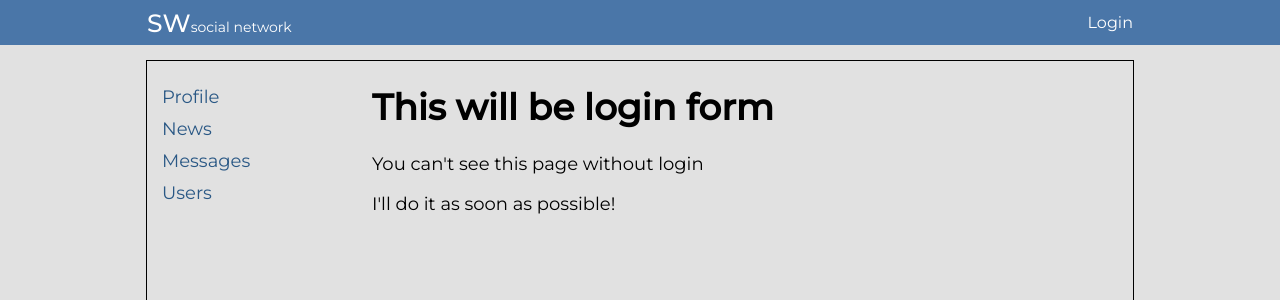
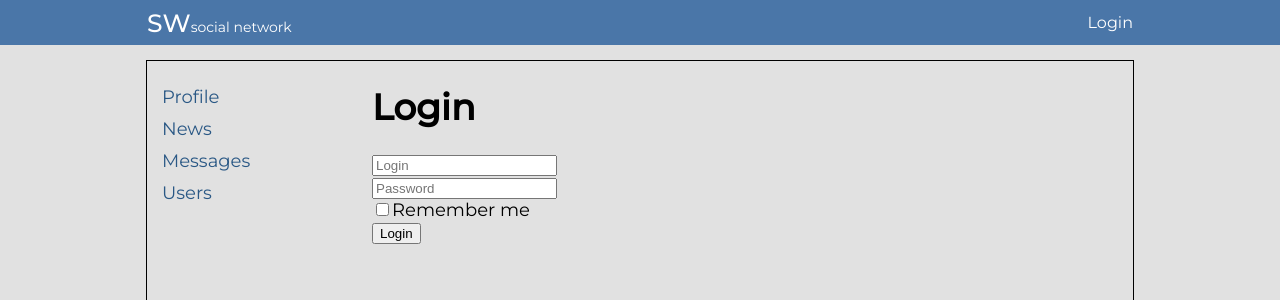
Before and after one commit to Sergey-lang/Social-TypeScript, a React (Create React App) app: page /#/login in a window 1280 px wide. Shown: the top 300 px of the page. Built offline with nearby package versions, Linux system fonts and the light colour scheme; no server answers.

Commit message:
L75 Login Form

```diff
--- a/package.json
+++ b/package.json
@@ -13,6 +13,7 @@
     "@types/react-dom": "^16.9.8",
     "@types/react-redux": "^7.1.9",
     "@types/react-router-dom": "^5.1.5",
+    "@types/redux-form": "^8.3.0",
     "@types/uuid": "^8.3.0",
     "axios": "^0.20.0",
     "react": "^16.13.1",
@@ -22,6 +23,7 @@
     "react-scripts": "3.4.3",
     "react-spring": "^8.0.27",
     "redux": "^4.0.5",
+    "redux-form": "^8.3.7",
     "redux-thunk": "^2.3.0",
     "typescript": "^3.7.5",
     "uuid": "^8.3.1"
--- a/src/API/auth-api.ts
+++ b/src/API/auth-api.ts
@@ -6,5 +6,12 @@ export const authAPI = {
          .then(response => {
             return response.data
          })
-   }
+   },
+   loginMe(email: string, password: string, rememberMe: boolean, captcha: boolean) {
+      return axiosInstance.post(`auth/login`, {email, password, rememberMe, captcha})
+   },
+
+   logoutMe() {
+      return axiosInstance.delete(`auth/login`,)
+   },
 }
--- a/src/API/profile-api.ts
+++ b/src/API/profile-api.ts
@@ -9,12 +9,12 @@ export const profileAPI = {
    },
 
    getUserStatus(userId: number) {
-      return axiosInstance.get(`/profile/status/${userId}`)
+      return axiosInstance.get(`profile/status/${userId}`)
          .then(res => res)
    },
 
    updateOwnProfileStatus(status: string) {
-      return axiosInstance.put<UpdateStatusType>(`/profile/status`, {status})
+      return axiosInstance.put<UpdateStatusType>(`profile/status`, {status})
          .then(res => {
             return res.data
          })
--- a/src/Redux/redux-store.tsx
+++ b/src/Redux/redux-store.tsx
@@ -4,12 +4,14 @@ import {dialogsReducer} from './dialogs-reducer'
 import {usersReducer} from './users-reducer'
 import {authReducer} from './auth-reducer'
 import thunkMiddleware from 'redux-thunk'
+import {reducer as formReducer} from 'redux-form'
 
 const rootReducer = combineReducers({
 	profileState: profileReducer,
 	dialogsState: dialogsReducer,
 	usersState: usersReducer,
 	authState: authReducer,
+	form: formReducer,
 })
 
 export type GlobalStateType = ReturnType<typeof rootReducer>
--- a/src/component/Login/Login.tsx
+++ b/src/component/Login/Login.tsx
@@ -1,11 +1,62 @@
 import React from 'react';
+import s from './Login.module.css';
+import {Field, InjectedFormProps, reduxForm} from 'redux-form';
+import {connect} from 'react-redux';
 
-export const Login: React.FC = () => {
-  return (
-    <div>
-      <h1>This will be login form</h1>
-        <p>You can't see this page without login</p>
-        <p>I'll do it as soon as possible!</p>
-    </div>
-  )
+
+type LoginFormValuesType = {
+   email?: string,
+   password?: string,
+   rememberMe?: boolean,
+   captcha?: boolean
 }
+
+type LoginFormOwnProps = {
+   captchaUrl?: string
+}
+
+export const LoginForm: React.FC<InjectedFormProps<LoginFormValuesType, LoginFormOwnProps> & LoginFormOwnProps> = (
+   {
+      handleSubmit,
+      captchaUrl,
+   }) => {
+   return (
+      <form onSubmit={handleSubmit}>
+         <div>
+            <Field placeholder={'Login'} name={'login'} component={'input'}/>
+         </div>
+         <div>
+            <Field placeholder={'Password'} name={'password'} component={'input'}/>
+         </div>
+         <div>
+            <Field type={'checkbox'} name={'rememberMe'} component={'input'}/>Remember me
+         </div>
+         <div>
+            <button>Login</button>
+         </div>
+      </form>
+   )
+}
+
+const LoginReduxForm = reduxForm<LoginFormValuesType, LoginFormOwnProps>({form: 'login'})(LoginForm)
+
+export const Login: React.FC = (props) => {
+   const onSubmit = (formData: any) => {
+      console.log(formData)
+   }
+   return (
+      <div className={s.login}>
+         <h1>Login</h1>
+         <LoginReduxForm onSubmit={onSubmit}/>
+      </div>
+   )
+}
+
+// type MapStateType = {
+//    captchaUrl: string | null
+//    isAuth: boolean
+// }
+
+// type MapDispatchType = {
+//    login: (email: string, password: string, rememberMe: boolean, captcha: boolean) => void
+// }
```
Also changed, not shown: src/Redux/profile-reducer.tsx (+4 -3 lines), 1 other file (tests, documents, lock files or other folders).
